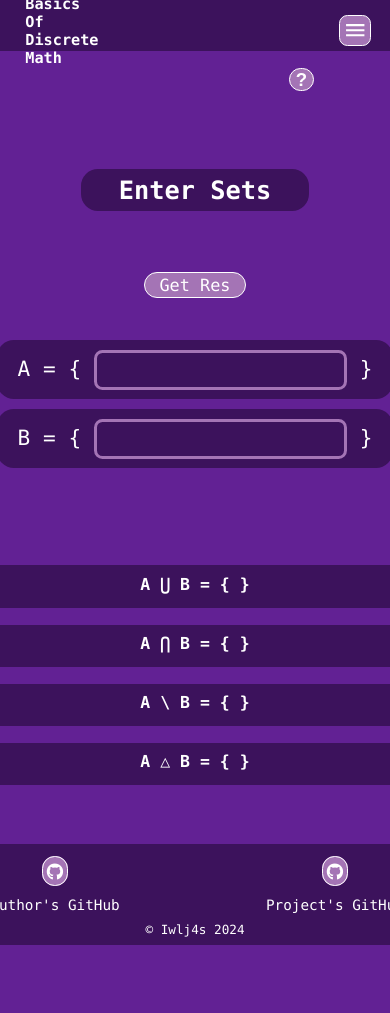
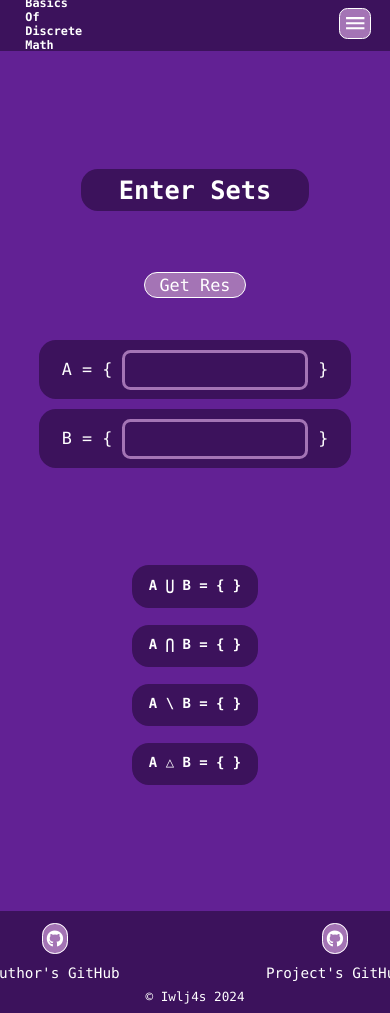
Before and after one commit to Iwlj4s/Basics_Of_Discrete_Math, a Flask app: page / in a window 390 px wide; the page is wider, and only the part inside the window is pictured. Before the commit the page ends 945 px from the top of that part, so only its background shows below. Run offline with Flask 3, Linux system fonts and the light colour scheme.

Commit message:
Doing adaptation

```diff
--- a/static/css/main.css
+++ b/static/css/main.css
@@ -199,7 +199,7 @@ background:  #a474b5;
 }
 
 
-@media(max-width: 1100px){
+@media(max-width: 990px){
     .burger{
 
         display: flex;
@@ -817,24 +817,8 @@ background:  #a474b5;
     /* MAIN SECTION */
 
     /* About Operations*/
-    .info-about-operations {
-        width: 19vh;
-    }
-
-    .example-about-operations {
-        font-size: 1.3vh;
-    }
-
-    .operation-name {
-        font-size: 1.5vh;
-    }
-
-    .operation-info {
-        font-size: 1.1vh;
-    }
-
-    .res-example{
-        font-size: 1.2vh;
+    .about-operations-block{
+        display: none;
     }
 
     /* Title */
@@ -893,16 +877,108 @@ background:  #a474b5;
 
 
 /* 480 PX  */
+@media only screen and (max-width: 480px) {
+   /* HEADER */
+    .header{
+        width: 100%;
+    }
 
-@media only screen and (max-width: 480px) {
+    .header-top{
+        padding-top: 2.8vh;
+    }
+
+    .header-top-title{
+        font-size: 1.4vh;
+    }
+    .burger{
+        display: flex;
+        position: absolute;
+    }
+    .nav{
+        margin-right: 2.3vh;
+        font-size: 1.5vh;
+    }
+
+    .nav-link{
+        margin-right: 1.2vh;
+    }
+
+    .nav-link::after {
+        top: 2.5vh;
+    }
 
 
-}
+    .nav-link:hover:after{
+        height: 0.2vh;
+    }
 
 
-/* 320 PX  */
+    /* MAIN SECTION */
 
-@media only screen and (max-width: 320px) {
+    .main_section{
+        height: 98vh;
+    }
 
 
+    /* Title */
+
+    .main_title {
+        width: 27vh;
+        font-size: 2vh;
+    }
+
+    /* Form Block */
+
+    .user_data_A, .user_data_B {
+        width: 37vh;
+        height: 7vh;
+        font-size: 1.99vh;
+        padding-top: 1.2vh;
+    }
+
+    .user_a_value_style, .user_b_value_style {
+        font-size: 1.7vh;
+        height: 3vh;
+        width: 22vh;
+    }
+
+    .btn_submit{
+        width: 12vh;
+    }
+
+
+    /* Result Block */
+
+    .result-block{
+        margin-top: 57vh;
+    }
+
+    .style-merge-a-b, .style-intersection-a-b,
+    .style-difference-a-b,
+    .style-symmetrical-difference-a-b,
+    .style-complement-u-x {
+        padding-top: 1.4vh;
+        width: max-content;
+        height: 5vh;
+        padding-left: 2vh;
+        padding-right: 2vh;
+    }
+
+
+    .result_merge,
+    .result_intersection,
+    .result_difference,
+    .result_symmetrical_difference,
+    .result_complement {
+        font-size: 1.99vh;
+        justify-content: center;
+        display: flex;
+
+    }
+
+    /* Footer */
+    .footer{
+        width: 100%;
+    }
+
 }
```
